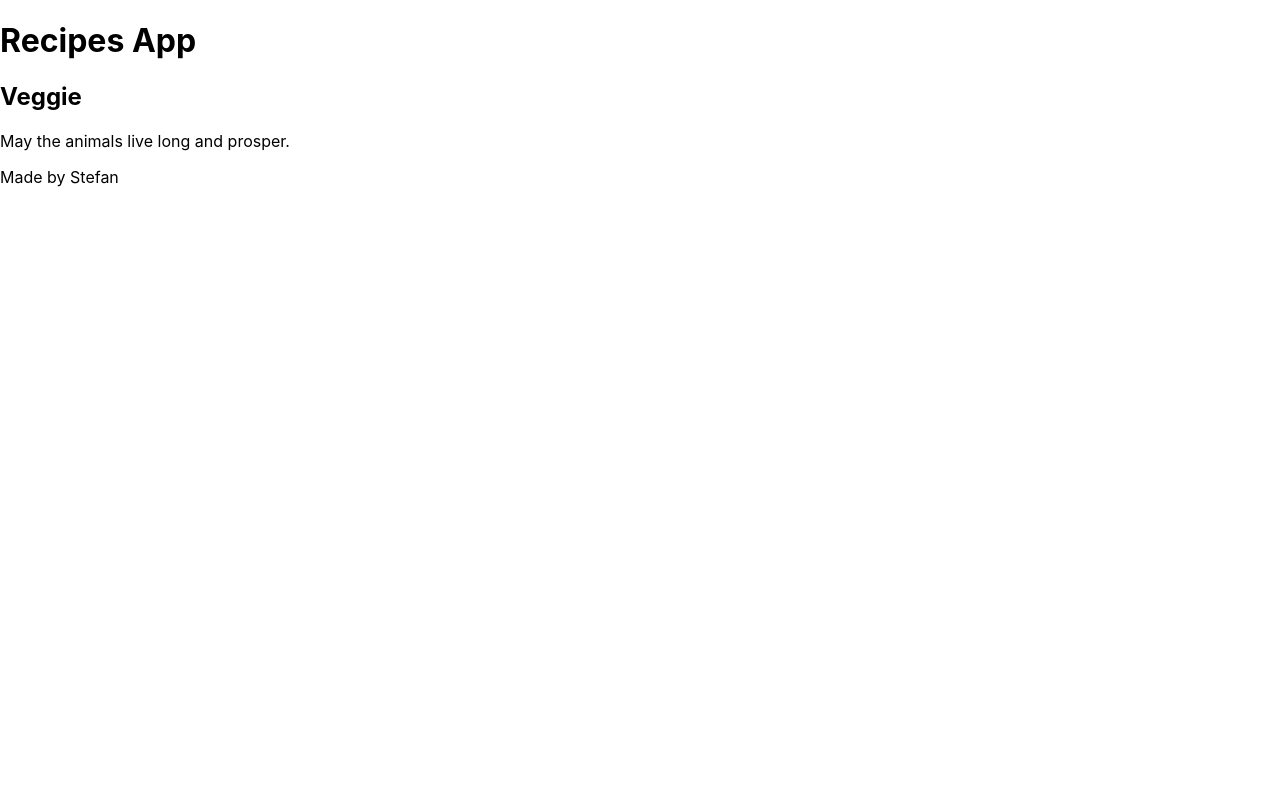
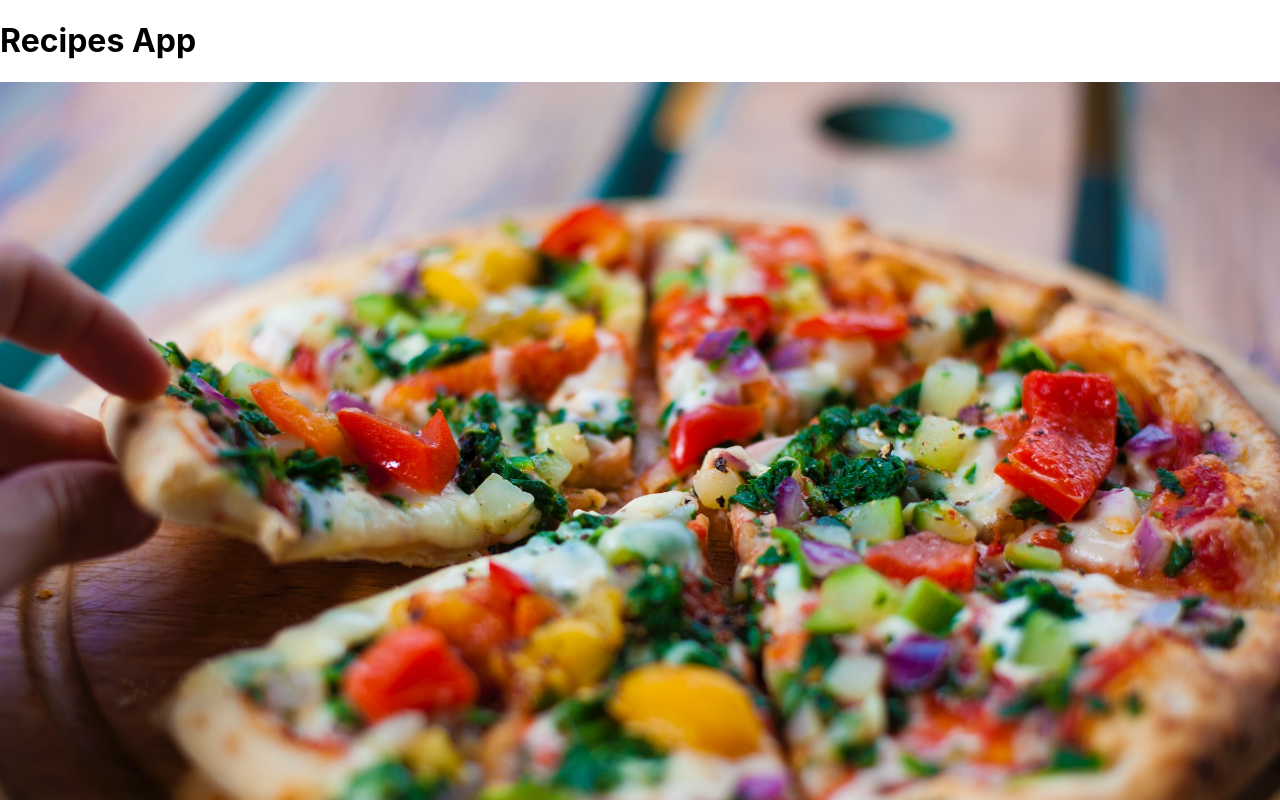
Before and after one commit to s-kond/recipes-app-next, a Next.js app: page /Veggie in a window 1280 px wide. Shown: the top 800 px of the page. Built offline with nearby package versions, Linux system fonts and the light colour scheme.

Commit message:
challenge3 - image

```diff
--- a/pages/Veggie.js
+++ b/pages/Veggie.js
@@ -1,6 +1,11 @@
+import Image from "next/image"
+import pizzaBackground from "../public/pizza-background.jpg"
+
+
 export default function Veggie(){
     return (
         <>
+            <Image src={pizzaBackground} alt="Sliced veggie pizza" layout="responsive"/>
             <h2>Veggie</h2>
             <p>May the animals live long and prosper.</p>
         </>
```
Also changed, not shown: public/pizza-background.jpg (added).
